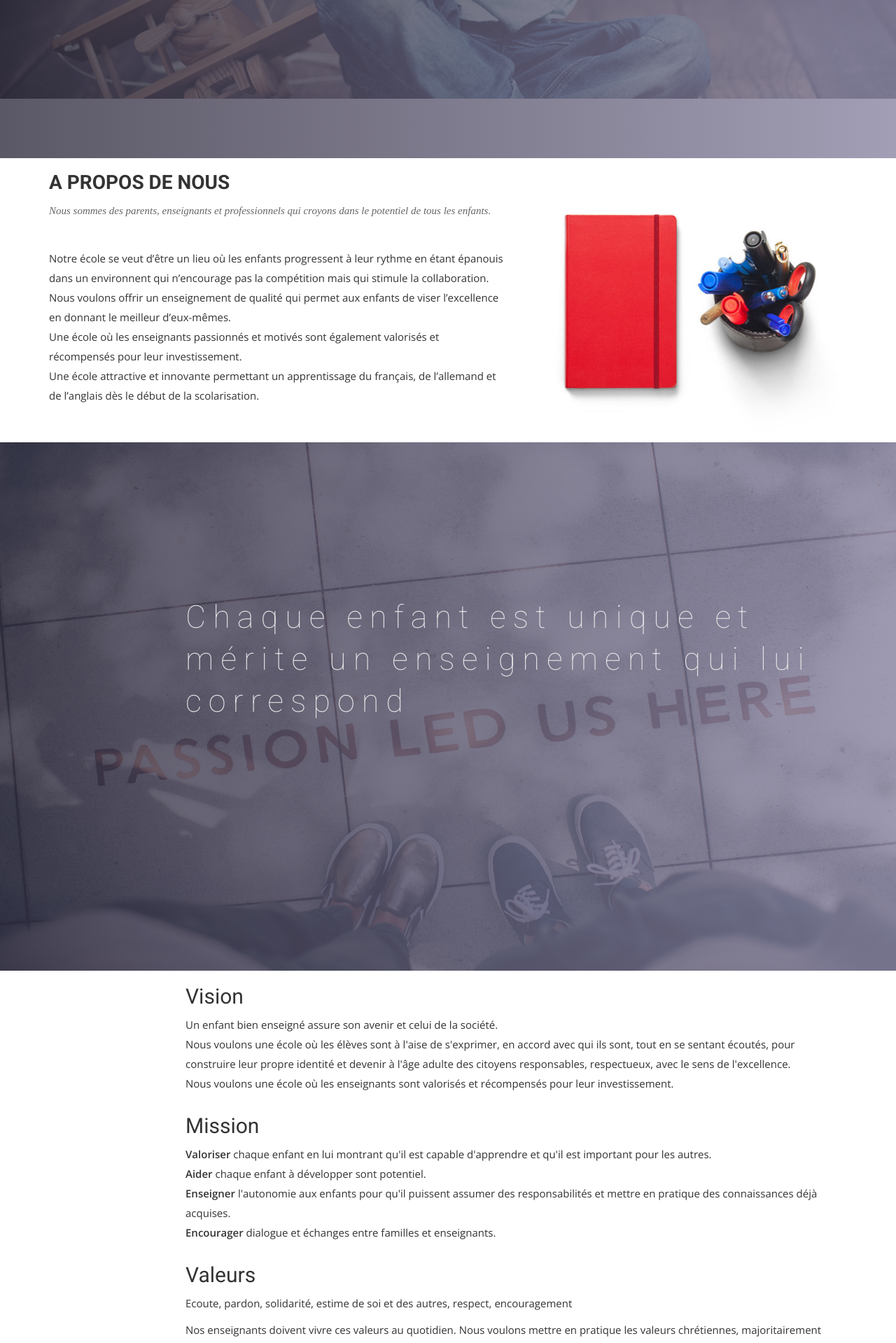
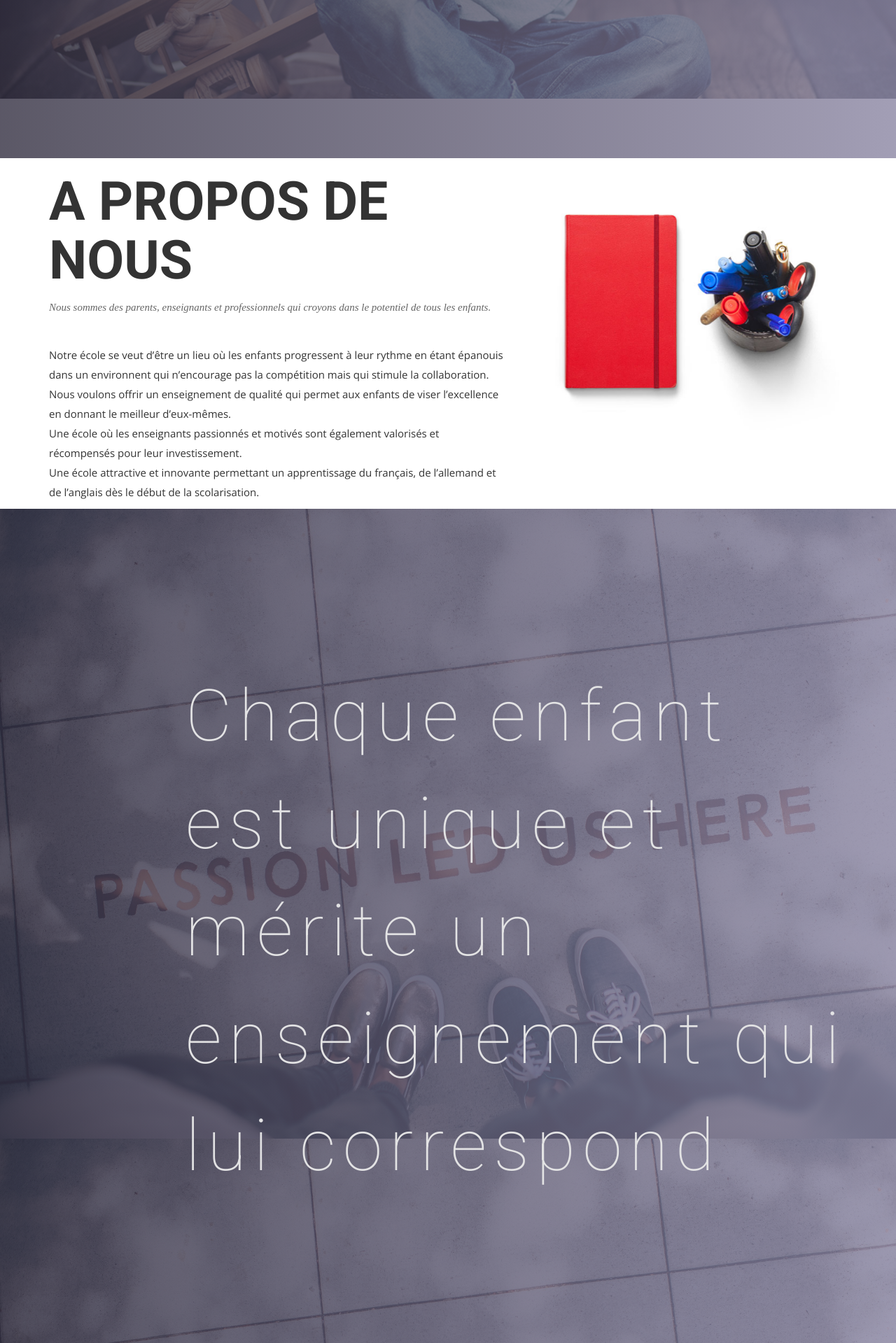
Before and after one commit to midjoule/lifeschool, a Jekyll site: the page built from index.html, in a window 1280 px wide. Shown: the part 639-2558 px from the top of the page at 70% size. Built offline with Jekyll 4.4.1, drawn with Linux system fonts in a browser that asks for light colours; nearby versions of some CDN libraries; some web fonts are replaced.

Commit message:
Update airspace.css

```diff
--- a/css/airspace.css
+++ b/css/airspace.css
@@ -53,7 +53,7 @@ a:active {
 }
 .section-title h2 {
   text-transform: uppercase;
-  font-size: 28px;
+  font-size: 6vw;
   font-weight: 600;
 }
 .section-title p {
@@ -325,8 +325,8 @@ font header .navbar-default .navbar-nav li a:hover {
 #feature .block h1 {
   font-family: 'Roboto', sans-serif;
   font-weight: 100;
-  font-size: 45px;
-  line-height: 60px;
+  font-size: 8vw;
+  line-height: 12vw;
   letter-spacing: 10px;
   padding-bottom: 45px;
 }
```
